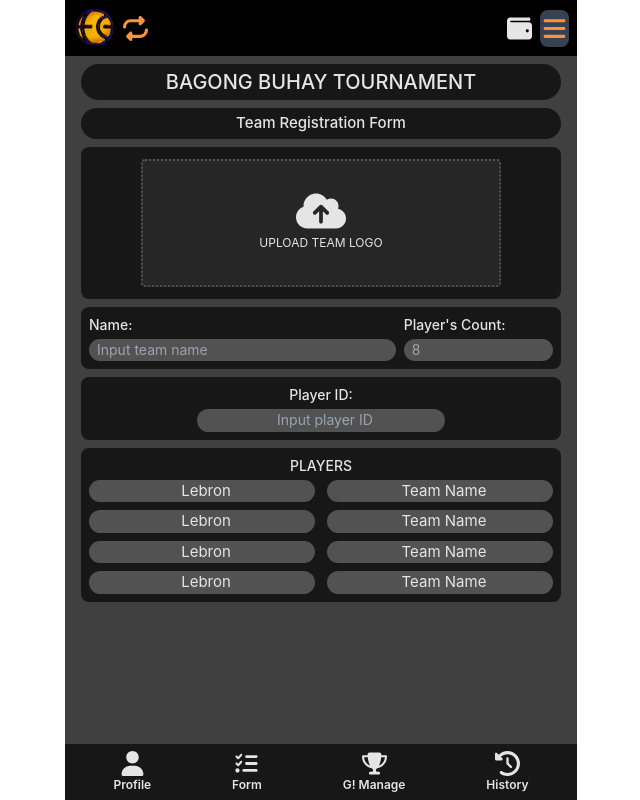
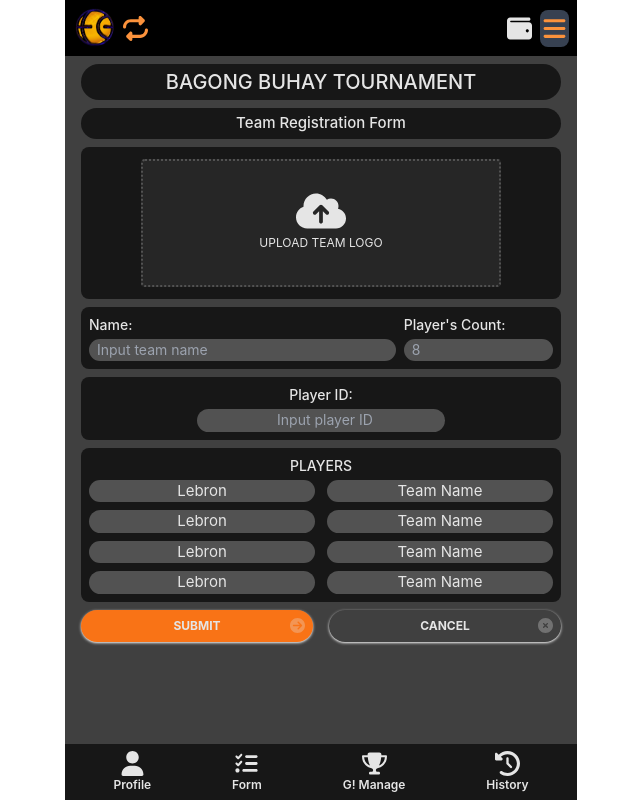
Before and after one commit to roniel-23/tarag-frontend, a Vue app: page /teamregistration in a window 1280 px wide. Shown: the whole page, without its empty margins (319-959 px from the left). Built offline with nearby package versions, Linux system fonts and the light colour scheme.

Commit message:
button created

```diff
--- a/src/assets/main.css
+++ b/src/assets/main.css
@@ -1,13 +1,24 @@
 @import './base.css';
-@import "@fortawesome/fontawesome-free/css/all.css";
-@import "@fortawesome/fontawesome-free/css/fontawesome.css";
-@import "@fortawesome/fontawesome-free/css/solid.css";
-@import "@fortawesome/fontawesome-free/css/brands.css";
 
 @tailwind base;
 @tailwind components;
 @tailwind utilities;
 
+@layer components {
+  .input-label {
+    @apply text-sm font-medium block mb-1
+  }
+
+  .input {
+    @apply placeholder:text-sm bg-neutral-600 rounded-full pl-2
+  }
+
+  .text-show {
+    @apply bg-neutral-600 rounded-full text-center
+  }
+
+
+}
 /* #app {
   max-width: 1280px;
   margin: 0 auto;
--- /dev/null
+++ b/src/components/icons/IconCancel.vue
@@ -0,0 +1,6 @@
+<template>
+    <svg xmlns="http://www.w3.org/2000/svg" viewBox="0 0 512 512" width="15" height="15" fill="currentColor">
+        <path
+            d="M256 512c141.4 0 256-114.6 256-256S397.4 0 256 0S0 114.6 0 256S114.6 512 256 512zM175 175c9.4-9.4 24.6-9.4 33.9 0l47 47 47-47c9.4-9.4 24.6-9.4 33.9 0s9.4 24.6 0 33.9l-47 47 47 47c9.4 9.4 9.4 24.6 0 33.9s-24.6 9.4-33.9 0l-47-47-47 47c-9.4 9.4-24.6 9.4-33.9 0s-9.4-24.6 0-33.9l47-47-47-47c-9.4-9.4-9.4-24.6 0-33.9z" />
+    </svg>
+</template>
--- /dev/null
+++ b/src/components/icons/IconSubmit.vue
@@ -0,0 +1,5 @@
+<template>
+    <svg xmlns="http://www.w3.org/2000/svg" viewBox="0 0 512 512" width="15" height="15" fill="currentColor">
+        <path d="M0 256C0 397.4 114.6 512 256 512s256-114.6 256-256S397.4 0 256 0S0 114.6 0 256zM297 385c-9.4 9.4-24.6 9.4-33.9 0s-9.4-24.6 0-33.9l71-71L120 280c-13.3 0-24-10.7-24-24s10.7-24 24-24l214.1 0-71-71c-9.4-9.4-9.4-24.6 0-33.9s24.6-9.4 33.9 0L409 239c9.4 9.4 9.4 24.6 0 33.9L297 385z"/>
+    </svg>
+</template>
--- /dev/null
+++ b/src/g-app-components/button-cancel.vue
@@ -0,0 +1,19 @@
+<script setup>
+import IconCancel from '../components/icons/IconCancel.vue';
+</script>
+
+<template>
+    <button type="reset"
+        class="text-center uppercase py-2 rounded-full shadow shadow-neutral-200 bg-neutral-700 w-full my-2 hover:scale-105">
+        <div class="flex items-center gap-2 justify-center">
+            <span class="font-bold text-xs">
+                <slot>
+                    cancel
+                </slot>
+            </span>
+            <span class="text-neutral-200/30 absolute right-2">
+                <IconCancel />
+            </span>
+        </div>
+    </button>
+</template>
--- /dev/null
+++ b/src/g-app-components/button-submit.vue
@@ -0,0 +1,19 @@
+<script setup>
+    import IconSubmit from '../components/icons/IconSubmit.vue';
+</script>
+
+<template>
+    <button type="submit"
+        class="text-center uppercase py-2 rounded-full shadow shadow-neutral-200 bg-orange-500 w-full my-2 hover:scale-105">
+        <div class="flex items-center gap-2 justify-center">
+            <span class="font-bold text-xs">
+                <slot>
+                    submit
+                </slot>
+            </span>
+            <span class="text-neutral-200/30 absolute right-2">
+                <IconSubmit />
+            </span>
+        </div>
+    </button>
+</template>
--- a/src/g-app-pages/TeamRegistration.vue
+++ b/src/g-app-pages/TeamRegistration.vue
@@ -2,6 +2,8 @@
 import headerComponent from '../g-app-components/header.vue';
 import footerComponent from '../g-app-components/footer.vue';
 import IconUpload from '../components/icons/IconUpload.vue';
+import buttonSubmit from '../g-app-components/button-submit.vue';
+import buttonCancel from '../g-app-components/button-cancel.vue';
 </script>
 
 <template>
@@ -31,23 +33,20 @@ import IconUpload from '../components/icons/IconUpload.vue';
                 <div class="bg-neutral-900 py-2 rounded-lg mt-2 px-2">
                     <div class="grid grid-cols-3 gap-2">
                         <div class="col-span-2">
-                            <label class="text-sm font-medium block mb-1">Name:</label>
-                            <input type="text" placeholder="Input team name"
-                                class="placeholder:text-sm bg-neutral-600 rounded-full w-full pl-2">
+                            <label class="input-label">Name:</label>
+                            <input type="text" placeholder="Input team name" class="input w-full">
                         </div>
                         <div>
-                            <label class="text-sm font-medium block mb-1">Player's Count:</label>
-                            <input type="number" placeholder="8"
-                                class="placeholder:text-sm bg-neutral-600 rounded-full w-full pl-2">
+                            <label class="input-label">Player's Count:</label>
+                            <input type="number" placeholder="8" class="input w-full">
                         </div>
                     </div>
                 </div>
                 <div class="bg-neutral-900 py-2 rounded-lg mt-2 px-2">
                     <div class="grid">
                         <div class="text-center">
-                            <label class="text-sm font-medium block mb-1">Player ID:</label>
-                            <input type="text" placeholder="Input player ID"
-                                class="placeholder:text-sm bg-neutral-600 rounded-full pl-2 text-center">
+                            <label class="input-label">Player ID:</label>
+                            <input type="text" placeholder="Input player ID" class="input text-center">
                         </div>
                     </div>
                 </div>
@@ -57,21 +56,30 @@ import IconUpload from '../components/icons/IconUpload.vue';
                             <label class="text-sm font-medium block mb-1">PLAYERS</label>
                             <div class="grid grid-cols-2 gap-3">
                                 <div class="grid gap-2">
-                                    <p class="bg-neutral-600 rounded-full pl-2 text-center">Lebron</p>
-                                    <p class="bg-neutral-600 rounded-full pl-2 text-center">Lebron</p>
-                                    <p class="bg-neutral-600 rounded-full pl-2 text-center">Lebron</p>
-                                    <p class="bg-neutral-600 rounded-full pl-2 text-center">Lebron</p>
+                                    <p class="text-show">Lebron</p>
+                                    <p class="text-show">Lebron</p>
+                                    <p class="text-show">Lebron</p>
+                                    <p class="text-show">Lebron</p>
                                 </div>
                                 <div class="grid gap-2">
-                                    <p class="bg-neutral-600 rounded-full pl-2 text-center">Team Name</p>
-                                    <p class="bg-neutral-600 rounded-full pl-2 text-center">Team Name</p>
-                                    <p class="bg-neutral-600 rounded-full pl-2 text-center">Team Name</p>
-                                    <p class="bg-neutral-600 rounded-full pl-2 text-center">Team Name</p>
+                                    <p class="text-show">Team Name</p>
+                                    <p class="text-show">Team Name</p>
+                                    <p class="text-show">Team Name</p>
+                                    <p class="text-show">Team Name</p>
                                 </div>
                             </div>
                         </div>
                     </div>
                 </div>
+                <div class="grid grid-cols-2 gap-4">
+                    <buttonSubmit>
+                        Submit
+                    </buttonSubmit>
+                    <buttonCancel>
+                        cancel
+                    </buttonCancel>
+                </div>
+
             </form>
         </div>
         <div class="fixed bottom-0 w-full md:max-w-lg">
```
